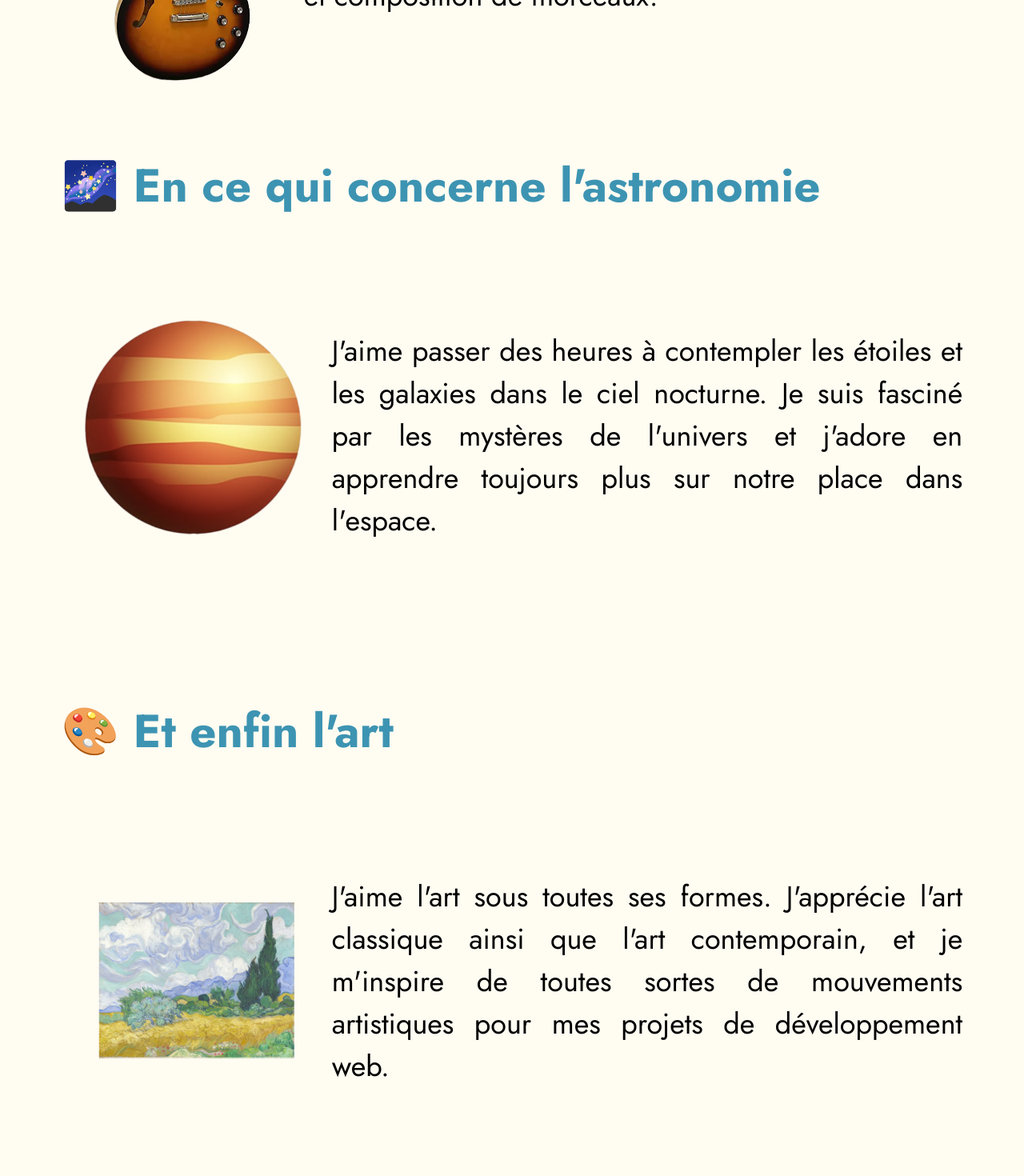
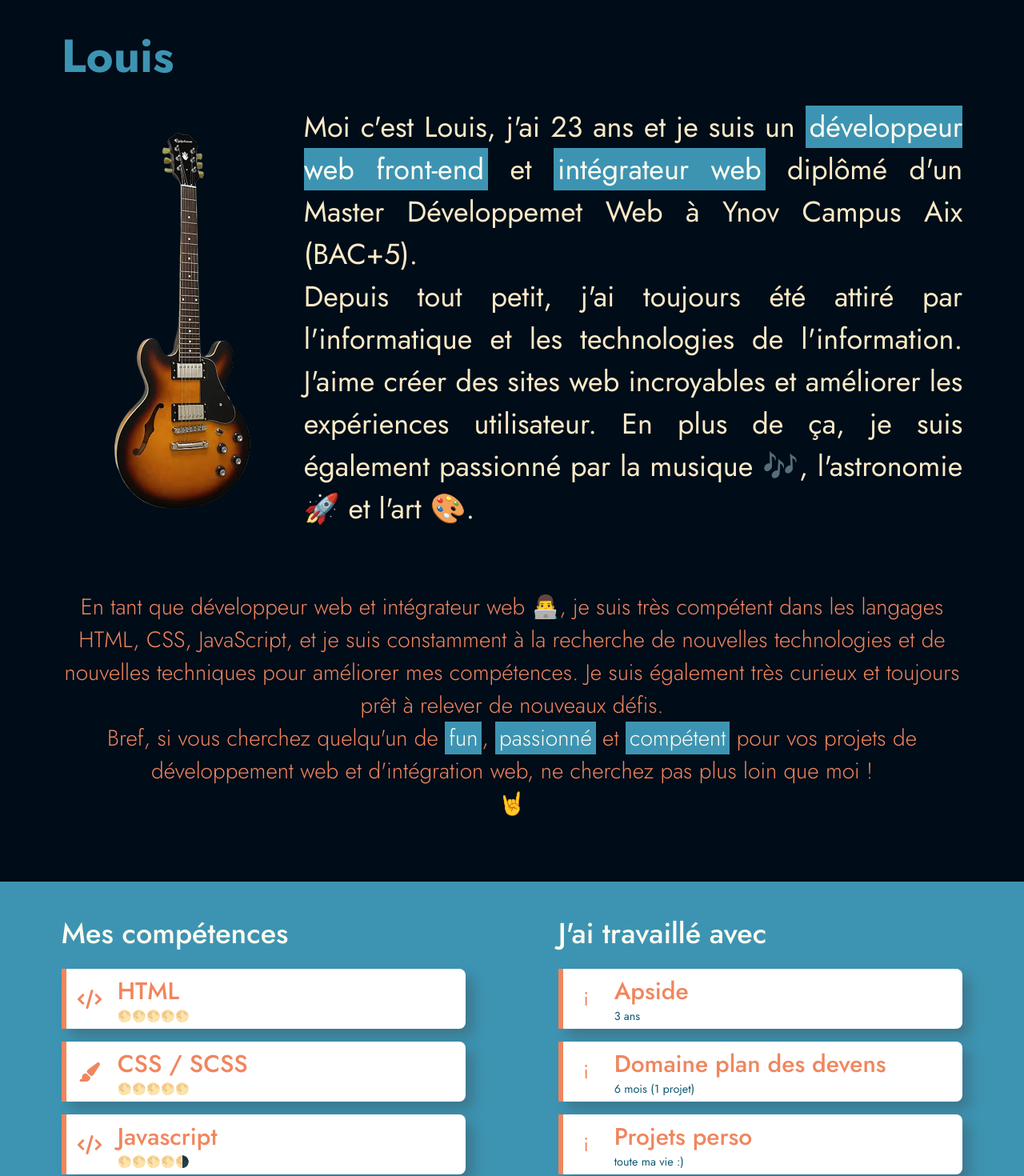
Before and after one commit to tom-ruiz/Klonis, a Next.js app: page /pages/page-info in a window 1280 px wide. Shown: the part 1260-2730 px from the top of the page at 80% size. Built offline with nearby package versions, Linux system fonts and the light colour scheme.

Commit message:
avancée des modifs

```diff
--- a/src/pages/index.js
+++ b/src/pages/index.js
@@ -26,7 +26,7 @@ export default function Home() {
         <Navbar />
         <section className={styles.home}>
           <h1 data-aos="fade-right" data-aos-duration="1000">
-            Tom Ruiz
+            Tom & Louis
           </h1>
           <div className="wrapper">
             <ul className="dynamic-txts">
--- a/src/pages/pages/page-info.js
+++ b/src/pages/pages/page-info.js
@@ -19,7 +19,8 @@ export default function PageInfo() {
     <>
       <Navbar />
       <section className={styles.main}>
-        <h3>Salut ! 😁</h3>
+        <h3>Tom</h3>
+        <Image src={guitare} alt="guitare" className={styles.guitare}/>
         <p data-aos="fade-up" data-aos-duration="1000">
           Moi c&apos;est Tom, j&apos;ai 23 ans et je suis un{" "}
           <span>développeur web front-end</span> et <span>intégrateur web</span>{" "}
@@ -31,7 +32,7 @@ export default function PageInfo() {
           expériences utilisateur. En plus de ça, je suis également passionné
           par la musique 🎶, l&apos;astronomie 🚀 et l&apos;art 🎨.
         </p>
-        <h3>🎸 En parlant de musique</h3>
+        <h3>Louis</h3>
         <div
           className={styles.content}
           data-aos="fade-up"
@@ -39,42 +40,19 @@ export default function PageInfo() {
         >
           <Image src={guitare} alt="guitare" className={styles.guitare}/>
           <p>
-            Je suis un multi-instrumentiste passionné et j&apos;aime jouer
-            toutes sortes de genres de musique, du metal au rap en passant par
-            le jazz, je passe mes journées à découvrir de nouveaux styles de
-            musique. Depuis quelques années, je me suis lancé dans la production
-            et composition de morceaux.
+          Moi c&apos;est Louis, j&apos;ai 23 ans et je suis un{" "}
+          <span>développeur web front-end</span> et <span>intégrateur web</span>{" "}
+          diplômé d&apos;un Master Développemet Web à Ynov Campus Aix (BAC+5).
+          <br />
+          Depuis tout petit, j&apos;ai toujours été attiré par
+          l&apos;informatique et les technologies de l&apos;information.
+          J&apos;aime créer des sites web incroyables et améliorer les
+          expériences utilisateur. En plus de ça, je suis également passionné
+          par la musique 🎶, l&apos;astronomie 🚀 et l&apos;art 🎨.
           </p>
         </div>
 
-        <h3> 🌌 En ce qui concerne l&apos;astronomie</h3>
-        <div
-          className={styles.content}
-          data-aos="fade-up"
-          data-aos-duration="1000"
-        >
-          <Image src={jupiter} alt="jupiter" />
-          <p data-aos="fade-up" data-aos-duration="1000">
-            J&apos;aime passer des heures à contempler les étoiles et les
-            galaxies dans le ciel nocturne. Je suis fasciné par les mystères de
-            l&apos;univers et j&apos;adore en apprendre toujours plus sur notre
-            place dans l&apos;espace.
-          </p>
-        </div>
-        <h3>🎨 Et enfin l&apos;art</h3>
-        <div
-          className={styles.content}
-          data-aos="fade-up"
-          data-aos-duration="1000"
-        >
-          <Image src={vangogh} alt="vangogh" className="vangogh" />
-          <p data-aos="fade-up" data-aos-duration="1000">
-            J&apos;aime l&apos;art sous toutes ses formes. J&apos;apprécie
-            l&apos;art classique ainsi que l&apos;art contemporain, et je
-            m&apos;inspire de toutes sortes de mouvements artistiques pour mes
-            projets de développement web.
-          </p>
-        </div>
+
         <p
           data-aos="fade-up"
           data-aos-duration="1000"
--- a/src/styles/Home.module.css
+++ b/src/styles/Home.module.css
@@ -30,4 +30,5 @@
 .home h1{
   font-size: 5rem;
   width: 100%;
+  text-align: center;
 }
--- a/src/styles/Project.module.css
+++ b/src/styles/Project.module.css
@@ -21,7 +21,7 @@
 }
 
 .cards li {
-    border: 2px solid #EB5E28;
+    border: 2px solid #3D94B2;
     border-radius: 5px;
     background-color: #FFFCF2;
     color: #0F5971;
@@ -38,7 +38,7 @@
 }
 
 .cards h2 {
-    background-color: #EB5E28;
+    background-color: #3D94B2;
     color: #FFFCF2;
     margin: 0;
     padding: 10px;
--- a/src/styles/globals.scss
+++ b/src/styles/globals.scss
@@ -5,6 +5,12 @@
   font-family: Jost;
   src: url('../assets/Jost/Jost-VariableFont_wght.ttf');
 }
+
+@font-face {
+  font-family: Satisfy;
+  src: url('../assets/Satisfy/Satisfy-Regular.ttf');
+}
+
 
 
 * {
@@ -17,18 +23,23 @@ html,
 body {
   max-width: 100vw;
   font-family: "Jost";
-  background-color: $color-white;
+  background-color: $color-black;
 }
 
 h1,
 h2 {
-  font-weight: bold;
-  color: $color-orange;
+  font-family: "Satisfy";
+  color: $color-white;
+}
+
+h1 {
+  text-shadow: 5px 5px #8D0801;
 }
 
 h3 {
   font-weight: 500;
   color: $color-blue-sry;
+
   @media screen and (min-width: 768px) {
     font-size: $font-title-sm;
   }
@@ -42,6 +53,7 @@ h4 {
 p {
   font-weight: 300;
   font-size: 20px;
+color: $color-white;
   @media screen and (max-width: 768px) {
     font-size: $font-p-sm;
   }
@@ -56,7 +68,7 @@ p {
   align-items: center;
   flex-direction: column;
   position: relative;
-  background-color: $color-white;
+  background-color: $color-black;
 }
 
 .responsiveMenu {
@@ -66,7 +78,7 @@ p {
   display: flex;
   justify-content: center;
   align-items: center;
-  background-color: $color-orange;
+  background-color: $color-red;
   border: none;
   border-radius: 8px;
   color: $color-white;
@@ -124,7 +136,7 @@ nav {
 nav a {
   font-size: 28px;
   text-decoration: none;
-  color: $color-black;
+  color: $color-white;
   display: flex;
 
 }
@@ -143,12 +155,12 @@ nav a:not(:first-child) {
 }
 
 nav a:not(:first-child):hover {
-  color: $color-blue-sry;
+  color: $color-red;
   padding-bottom: 10px;
 }
 
 nav a:last-child {
-  background-color: $color-orange;
+  background-color: $color-red;
   padding: 10px 0px;
   color: $color-white;
   border-radius: 8px;
@@ -170,7 +182,7 @@ nav a:last-child:hover {
   justify-content: center;
   align-items: center;
   margin-top: auto;
-  background-color: $color-grey-dark;
+  background-color: $color-red;
   height: 5rem;
   color: $color-white;
   gap: 10%;
@@ -244,8 +256,8 @@ nav a:last-child:hover {
   left: 0;
   height: 100%;
   width: 100%;
-  background: #FFFCF2;
-  border-left: 2px solid $color-blue-sry;
+  background: #000C18;
+  border-left: 2px solid $color-blue;
   animation: typing 3s steps(10) infinite;
 }
 
--- a/src/styles/variables.scss
+++ b/src/styles/variables.scss
@@ -1,11 +1,13 @@
 $color-orange: #EB5E28;
 $color-orange-sry: #F0865E;
 $color-blue: #0F5971;
+$color-dark-blue: #001427;
 $color-blue-sry: #3D94B2;
-$color-white: #FFFCF2;
+$color-white: #FAEAC6;
 $color-grey-light: #CCC5B9;
 $color-grey-dark: #403D39;
-$color-black: #252422;
+$color-black: #000C18;
+$color-red: #8D0801;
 
 $font-title-sm: 40px;
 $font-p-sm: 25px;
```
Also changed, not shown: src/assets/Satisfy/Satisfy-Regular.ttf (added).
